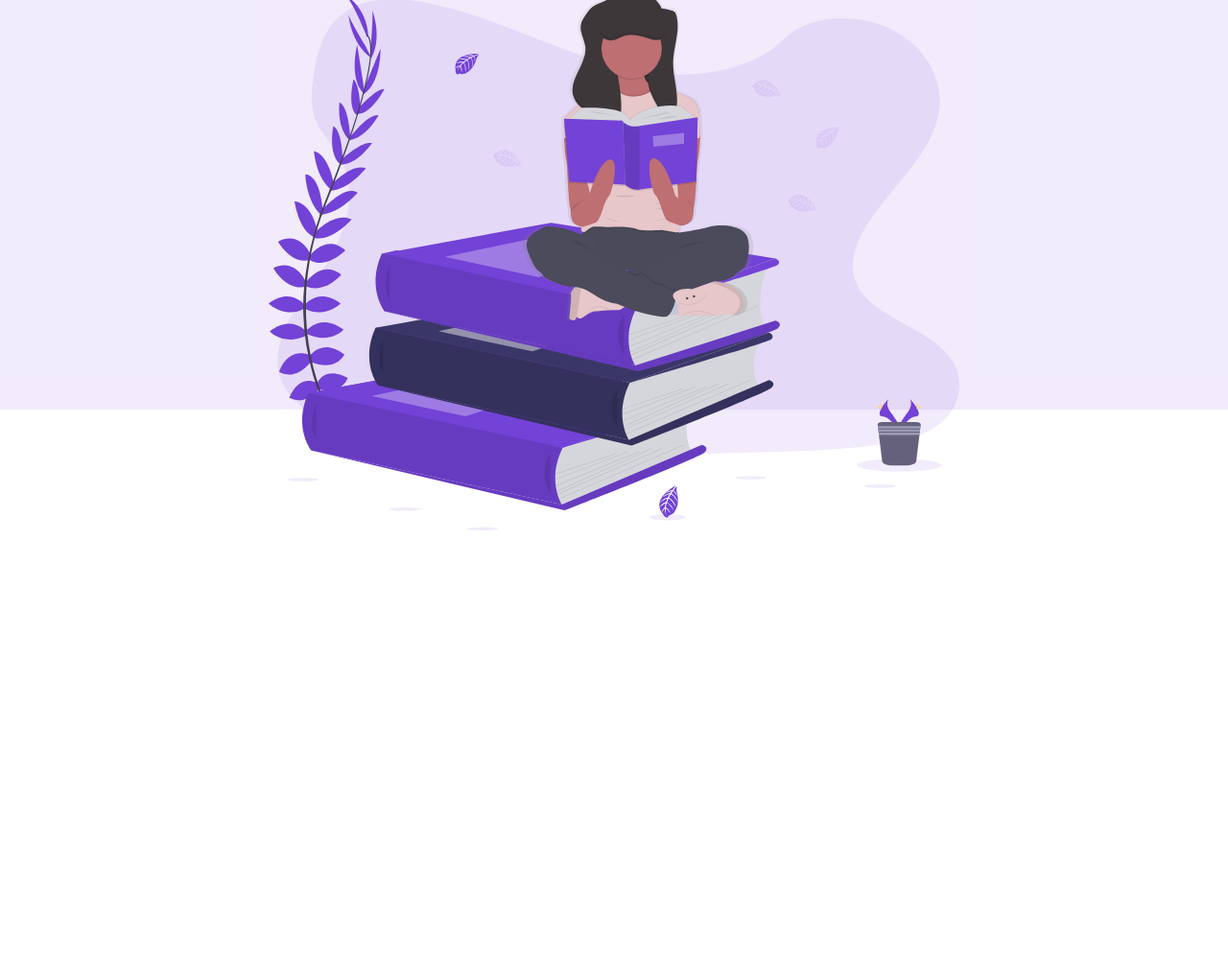
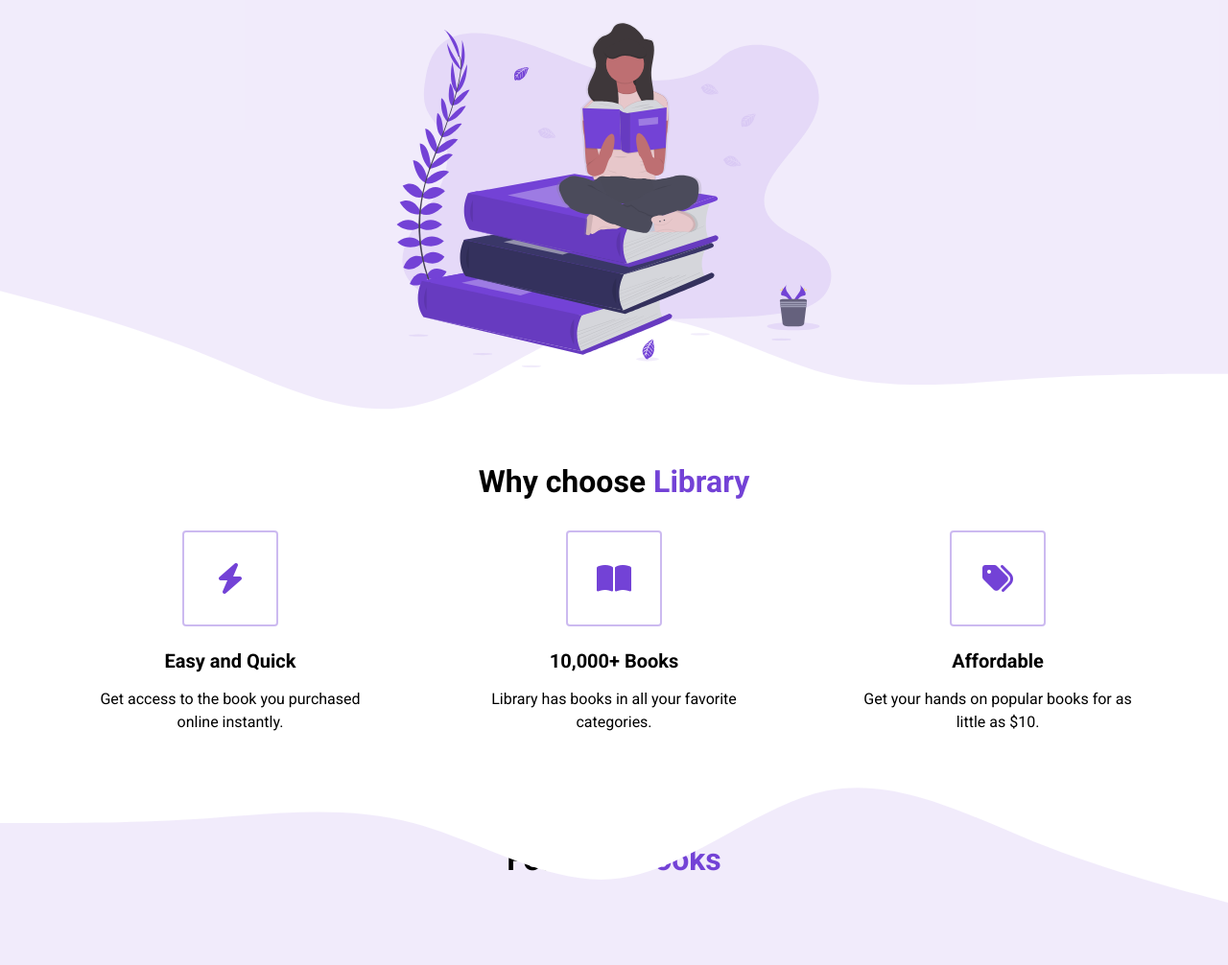
Before and after one commit to J3yT/E-Commerce-Website, a plain HTML site: page index.html in a window 1280 px wide. Shown: the part 373-1379 px from the top of the page at 96% size. Before the commit the page ends 930 px from the top, so only its background shows below. Drawn offline with Linux system fonts and the light colour scheme.

Commit message:
highlight section completed

```diff
--- a/index.html
+++ b/index.html
@@ -5,6 +5,7 @@
     <meta name="viewport" content="width=device-width, initial-scale=1.0">
     <title>Document</title>
     <link rel="stylesheet" href="styles.css">
+    <script src="https://kit.fontawesome.com/c8e4d183c2.js" crossorigin="anonymous"></script>
 </head>
 <body>
     <section id="landing">
@@ -25,11 +26,76 @@
                     <h2>Find your dream book with <span class="purple">Library</span></h2>
                     <button class="btn">Browse Books</button>
                 </div>
-                <figure>
+                <figure class="header__img--wrapper">
                     <img src="./assets/Undraw_Books.svg" alt="">
                 </figure>
             </div>
         </header>
     </section>
+
+    <main>
+        <section id="highlights">
+            <div class="container">
+                <div class="row">
+                    <h2 class="section__title">
+                        Why choose <span class="purple">Library</span>
+                    </h2>
+                    <div class="highlight__wrapper">
+                        <div class="highlight">
+                            <div class="highlight__img">
+                                <i class="fas fa-bolt"></i>
+                            </div>
+                                <h3 class="highlight__subtitle">
+                                    Easy and Quick
+                                </h3>
+                                <p class="highlight__para">
+                                Get access to the book you purchased online instantly.
+                                </p>
+                        </div>
+                        <div class="highlight">
+                            <div class="highlight__img">
+                                <i class="fas fa-book-open"></i>
+                            </div>
+                                <h3 class="highlight__subtitle">
+                                    10,000+ Books
+                                </h3>
+                                <p class="highlight__para">
+                                    Library has books in all your favorite categories.
+                                </p>
+                        </div>
+                        <div class="highlight">
+                            <div class="highlight__img">
+                                <i class="fas fa-tags"></i>
+                            </div>
+                                <h3 class="highlight__subtitle">
+                                    Affordable
+                                </h3>
+                                <p class="highlight__para">
+                                Get your hands on popular books for as little as $10.
+                                </p>
+                        </div>
+                    </div>
+                </div>
+            </div>
+        </section>
+
+        <section id="features">
+            <div class="container">
+                <div class="row">
+                    <h2 class="section__title">
+                        Features <span class="purple">Books</span>
+                    </h2>
+                </div>
+            </div>
+        </section>
+
+        <section id="recent">
+            <div class="container">
+                <div class="row">
+
+                </div>
+            </div>
+        </section>
+    </main>
 </body>
 </html>
--- a/styles.css
+++ b/styles.css
@@ -4,6 +4,11 @@
     margin: 0;
     box-sizing: border-box;
     font-family: 'Roboto', sans-serif;
+}
+
+body {
+    max-width: 100vw;
+    overflow-x: hidden
 }
 
 nav {
@@ -13,6 +18,13 @@ nav {
 
 img {
     width: 100%;
+    height: 100%;
+    max-height: 50vh;
+    padding: 20px;
+}
+
+p {
+    line-height: 1.5;
 }
 
 .nav__container {
@@ -79,7 +91,12 @@ header {
     display: flex;
     flex-direction: column;
     justify-content: space-around;
+}
 
+.header__description {
+    display: flex;
+    flex-direction: column;
+    align-items: center;
 }
 
 h1 {
@@ -111,3 +128,99 @@ button:active {
     border-radius: 4px;
     border: none;
 }
+
+.header__img--wrapper {
+    padding: 20px;
+    z-index: 2;
+}
+
+.container {
+    padding: 56px 0;
+}
+
+.row {
+    width: 100%;
+    max-width: 1200px;
+    margin: 0 auto;
+}
+
+/*
+
+HIGHLIGHTS
+
+*/
+
+#highlights {
+    position: relative;
+    max-width: 100vw;
+}
+
+#highlights:after,
+#highlights:before {
+    background: url('./assets/wave.svg');
+    content: "";
+    position: absolute;
+    width: 101vw;
+    height: 12vw;
+    left: 0;
+    z-index: 1;
+    background-size: cover;
+    background-repeat: no-repeat;
+}
+
+
+#highlights:before {
+    top: 1px;
+    transform: translateY(-100%);
+}
+
+#highlights::after {
+    bottom: 1px;
+    transform: translateY(100%) rotate(180deg);
+}
+
+.highlight__wrapper {
+    display: flex;
+}
+
+.highlight {
+    padding: 0 24px;
+    width: calc(100% / 3);
+    display: flex;
+    align-items: center;
+    justify-content: center;
+    flex-direction: column;
+}
+
+.highlight__para {
+    text-align: center;
+    max-width: 280px;
+}
+
+.highlight__img {
+    border: 2px solid #7342d65d;
+    color: #7342d6;
+    width: 100px;
+    height: 100px;
+    display: flex;
+    align-items: center;
+    justify-content: center;
+    border-radius: 4px;
+    font-size: 32px;
+    margin-bottom: 24px;
+}
+
+.highlight__subtitle {
+    font-size: 20px;
+    margin-bottom: 16px;
+}
+
+/*
+FEATURES
+
+*/
+
+#features {
+    height: 1000px;
+    background-color: rgba(115, 66, 214, 0.1)
+}
```
